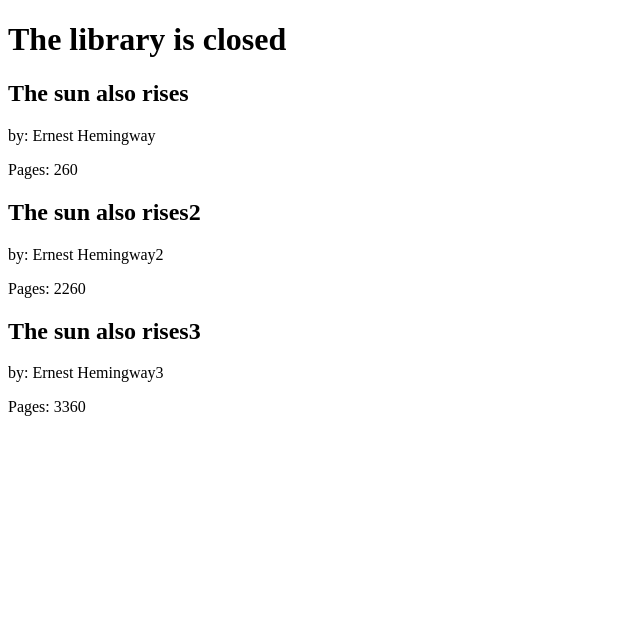
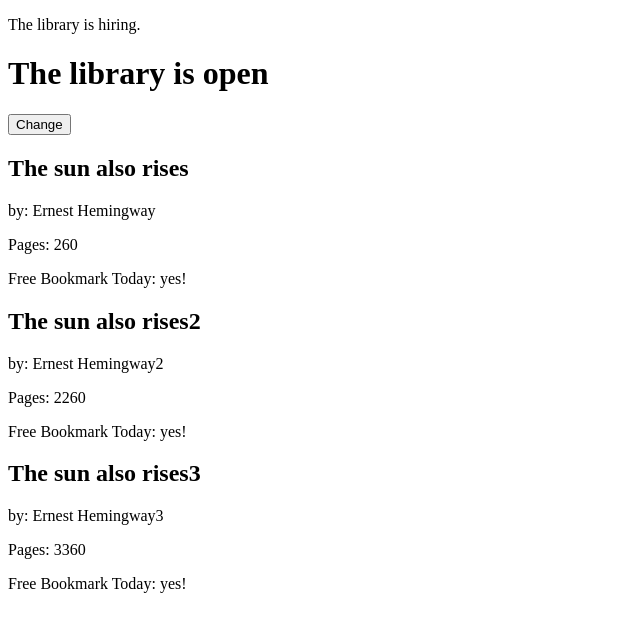
Before and after one commit to LinaSachuk/Learning-React, a React (Create React App) app in the folder hello-react/: page / in a window 1280 px wide. Shown: the top 632 px of the page, without its empty margins (0-640 px from the left). Built offline with nearby package versions, Linux system fonts and the light colour scheme.

Commit message:
add conditional components rendering

```diff
--- a/hello-react/src/index.js
+++ b/hello-react/src/index.js
@@ -9,26 +9,42 @@
 ]
 
 
-const Book = ({ title, author, pages }) => {
+const Book = ({ title, author, pages, freeBookmark }) => {
   return (
     <section>
       <h2>{title}</h2>
       <p>by: {author}</p>
       <p> Pages: {pages}</p>
+      <p>Free Bookmark Today: {freeBookmark ? 'yes!' : 'no'}</p>
     </section>
   )
 }
 
+const Hiring = () =>
+  <div>
+    <p>The library is hiring.</p>
+  </div>
+
+const NotHiring = () =>
+  <div>
+    <p>The library is NOT hiring.</p>
+  </div>
 
 
 class Library extends React.Component {
-  constructor(props) {
-    super(props)
-    this.state = {
-      open: false
-    }
+
+  state = {
+    open: true,
+    freeBookmark: true,
+    hiring: true
   }
 
+
+  toggleOpenClosed = () => {
+    this.setState(prevState => ({
+      open: !prevState.open
+    }))
+  }
 
 
   render() {
@@ -36,7 +52,9 @@
     const { books } = this.props
     return (
       <div>
+        {this.state.hiring ? <Hiring /> : <NotHiring />}
         <h1> The library is {this.state.open ? 'open' : 'closed'} </h1>
+        <button onClick={this.toggleOpenClosed}>Change</button>
         {
           books.map(
             (book, i) =>
@@ -46,9 +64,11 @@
                 title={book.title}
                 author={book.author}
                 pages={book.pages}
+                freeBookmark={this.state.freeBookmark}
               />
           )
         }
+
       </div>
     )
   }
```
